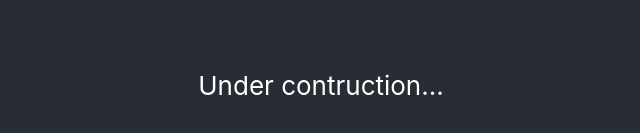
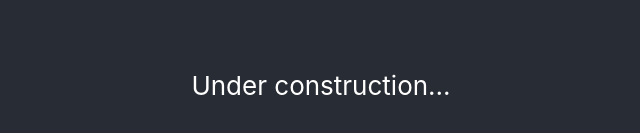
Before and after one commit to kyleaupton/portfolio, a React (Create React App) app: page / in a window 1280 px wide. Shown: the part 505-638 px from the top of the page, without its empty margins (319-959 px from the left). Built offline with nearby package versions, Linux system fonts and the light colour scheme.

Commit message:
cant spell

```diff
--- a/src/App.js
+++ b/src/App.js
@@ -10,7 +10,7 @@ function App() {
           <div class="gear-rotate-left"></div>
       </div>
         <p>
-          Under contruction...
+          Under construction...
         </p>
       </header>
     </div>
```
